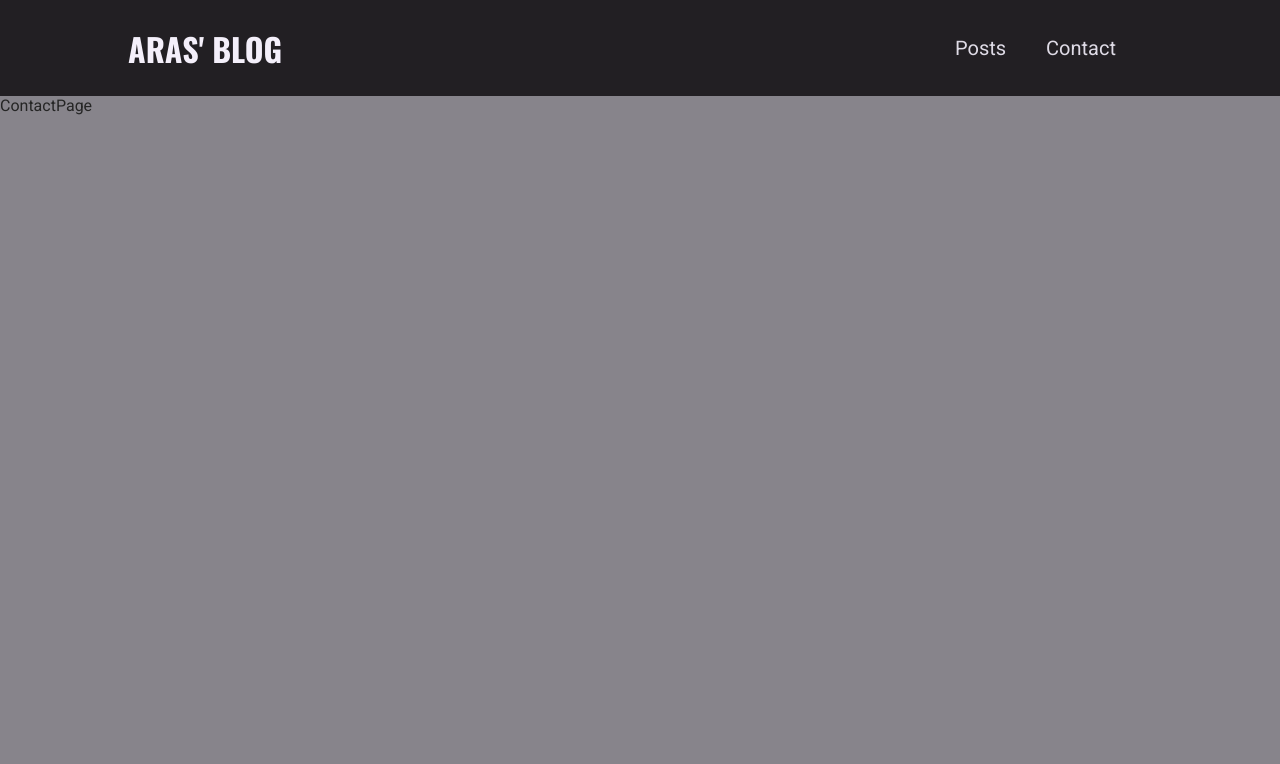
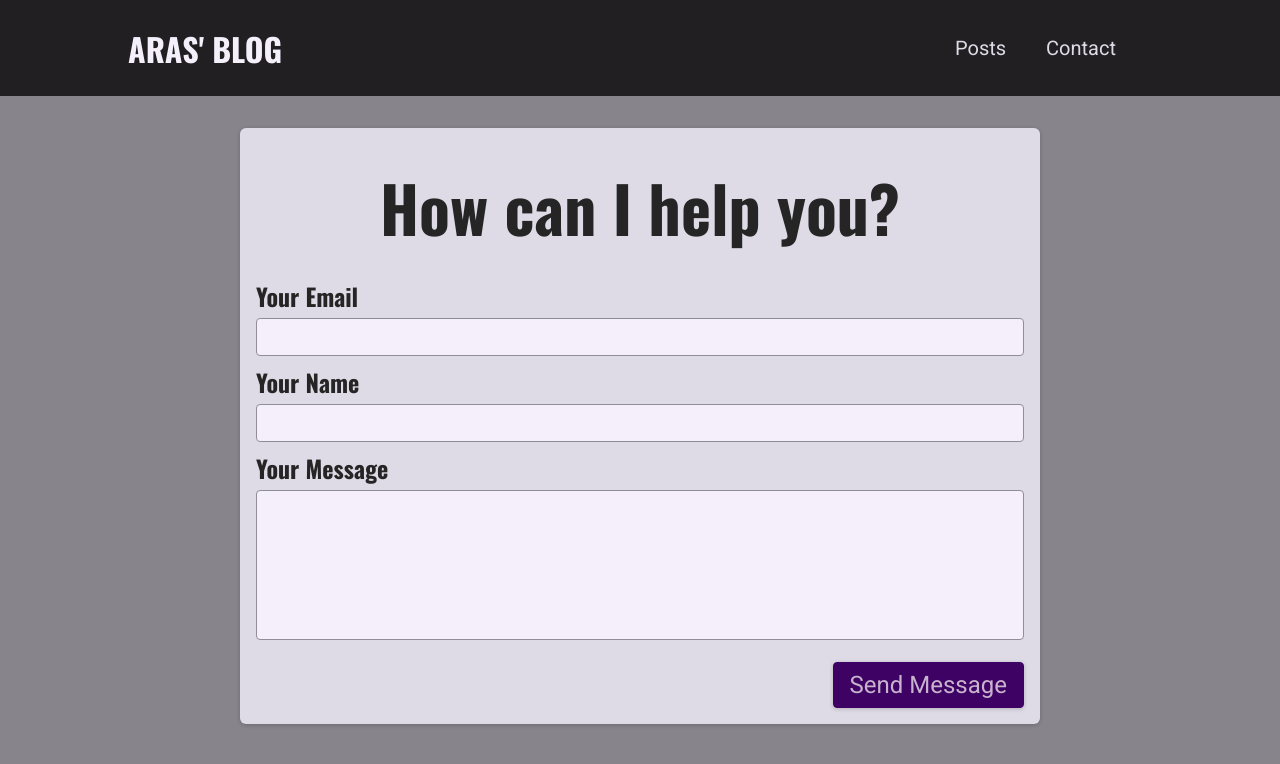
Before and after one commit to codecygen/089-NextJS-Blog-Website2, a Next.js app: page /contact in a window 1280 px wide. Shown: the top 764 px of the page. Built offline with nearby package versions, Linux system fonts and the light colour scheme.

Commit message:
api file created to send message to backend

```diff
--- /dev/null
+++ b/components/contact/ContactForm.js
@@ -0,0 +1,37 @@
+import classes from './ContactForm.module.css';
+
+const ContactForm = () => {
+    return (
+        <section className={classes.contact}>
+            <h1>How can I help you?</h1>
+            <form className={classes.form}>
+                <div className={classes.controls}>
+                    <div className={classes.control}>
+                        <label htmlFor="email">Your Email</label>
+                        <input type="email" id="email" />
+                    </div>
+                </div>
+
+                <div className={classes.controls}>
+                    <div className={classes.control}>
+                        <label htmlFor="name">Your Name</label>
+                        <input type="text" id="name" />
+                    </div>
+                </div>
+
+                <div className={classes.controls}>
+                    <div className={classes.control}>
+                        <label htmlFor="message">Your Message</label>
+                        <textarea id="message" rows="5" />
+                    </div>
+                </div>
+
+                <div className={classes.actions}>
+                    <button>Send Message</button>
+                </div>
+            </form>
+        </section>
+    );
+};
+
+export default ContactForm;
--- /dev/null
+++ b/components/contact/ContactForm.module.css
@@ -0,0 +1,73 @@
+.contact {
+    margin: var(--size-8) auto;
+    border-radius: 6px;
+    background-color: var(--color-grey-100);
+    width: 90%;
+    max-width: 50rem;
+    padding: var(--size-4);
+    box-shadow: 0 1px 4px rgba(0, 0, 0, 0.2);
+    font-size: var(--size-6);
+}
+
+.contact h1 {
+    font-size: var(--size-8);
+    margin: var(--size-4) 0;
+    text-align: left;
+}
+
+.form label {
+    display: block;
+    font-family: 'Oswald', sans-serif;
+    font-weight: bold;
+    margin: var(--size-2) 0 var(--size-1) 0;
+}
+
+.form input,
+.form textarea {
+    font: inherit;
+    padding: var(--size-1);
+    border-radius: 4px;
+    width: 100%;
+    border: 1px solid var(--color-grey-400);
+    background-color: var(--color-grey-50);
+    resize: none;
+}
+
+.controls {
+    display: flex;
+    column-gap: 1rem;
+    flex-wrap: wrap;
+}
+
+.control {
+    flex: 1;
+    min-width: 10rem;
+}
+
+.actions {
+    margin-top: var(--size-4);
+    text-align: right;
+}
+
+.form button {
+    font: inherit;
+    cursor: pointer;
+    background-color: var(--color-primary-700);
+    border: 1px solid var(--color-primary-700);
+    padding: var(--size-2) var(--size-4);
+    border-radius: 4px;
+    color: var(--color-primary-50);
+    box-shadow: 0 1px 4px rgba(0, 0, 0, 0.2);
+}
+
+.form button:hover {
+    background-color: var(--color-primary-500);
+    border-color: var(--color-primary-500);
+}
+
+@media (min-width: 768px) {
+    .contact h1 {
+      font-size: var(--size-16);
+      text-align: center;
+    }
+}
--- /dev/null
+++ b/pages/api/contact.js
@@ -0,0 +1,29 @@
+const ContactSubmitHandler = (req, res) => {
+    const { email, name, message } = req.body;
+
+    if (req.method === 'POST') {
+        if (
+            !email ||
+            email.includes('@') ||
+            !name || name.trim() === '' ||
+            !message || message.trim === ''
+        ) {
+            res.status(422).json({ message: 'Invalud input!' });
+            return;
+        }
+    }
+
+    // Store it in a database
+    const newMessage = {
+        email,
+        name,
+        message
+    }
+
+    console.log(newMessage)
+
+    res.status(201).json({ message: 'Successfully stored message!', sentMessage: newMessage });
+
+};
+
+export default ContactSubmitHandler;
--- a/pages/contact.js
+++ b/pages/contact.js
@@ -1,6 +1,8 @@
+import ContactForm from "../components/contact/ContactForm";
+
 const ContactPage = () => {
   return (
-    <div>ContactPage</div>
+    <ContactForm />
   );
 };
 
```
